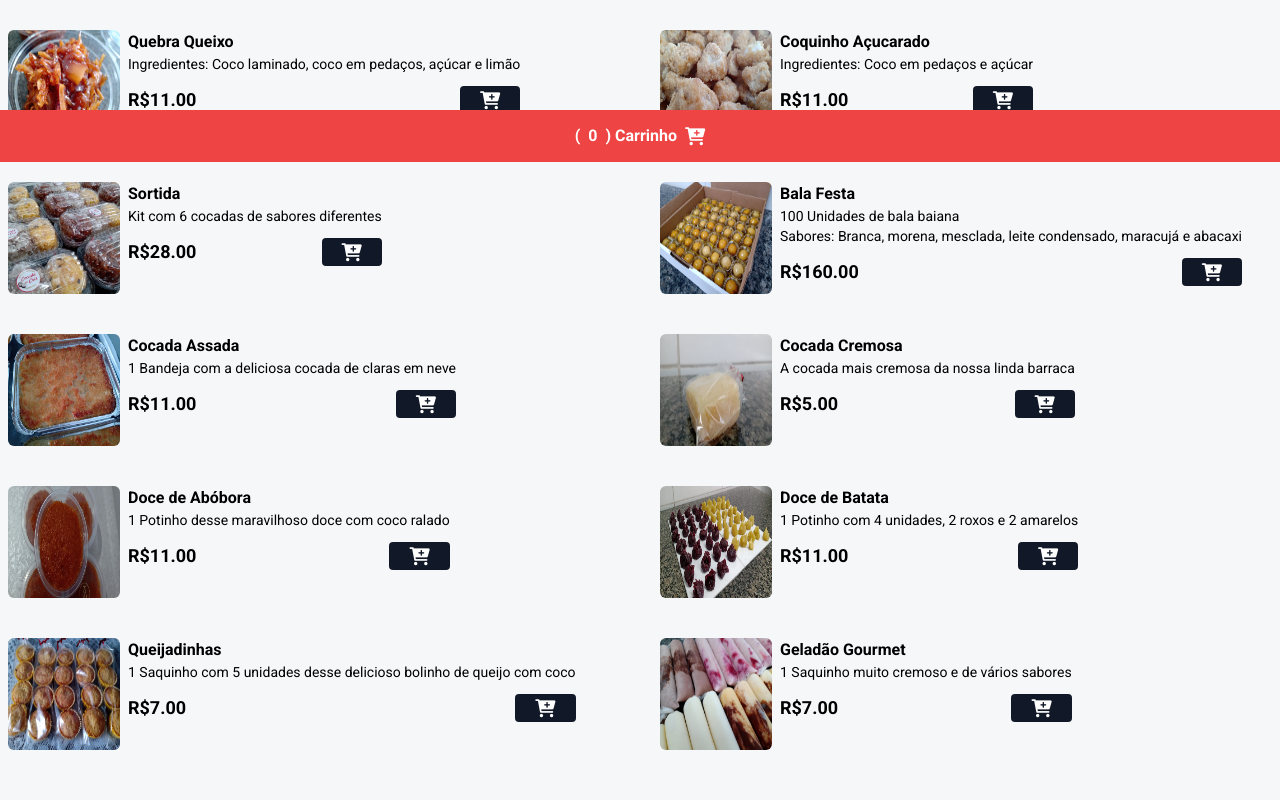
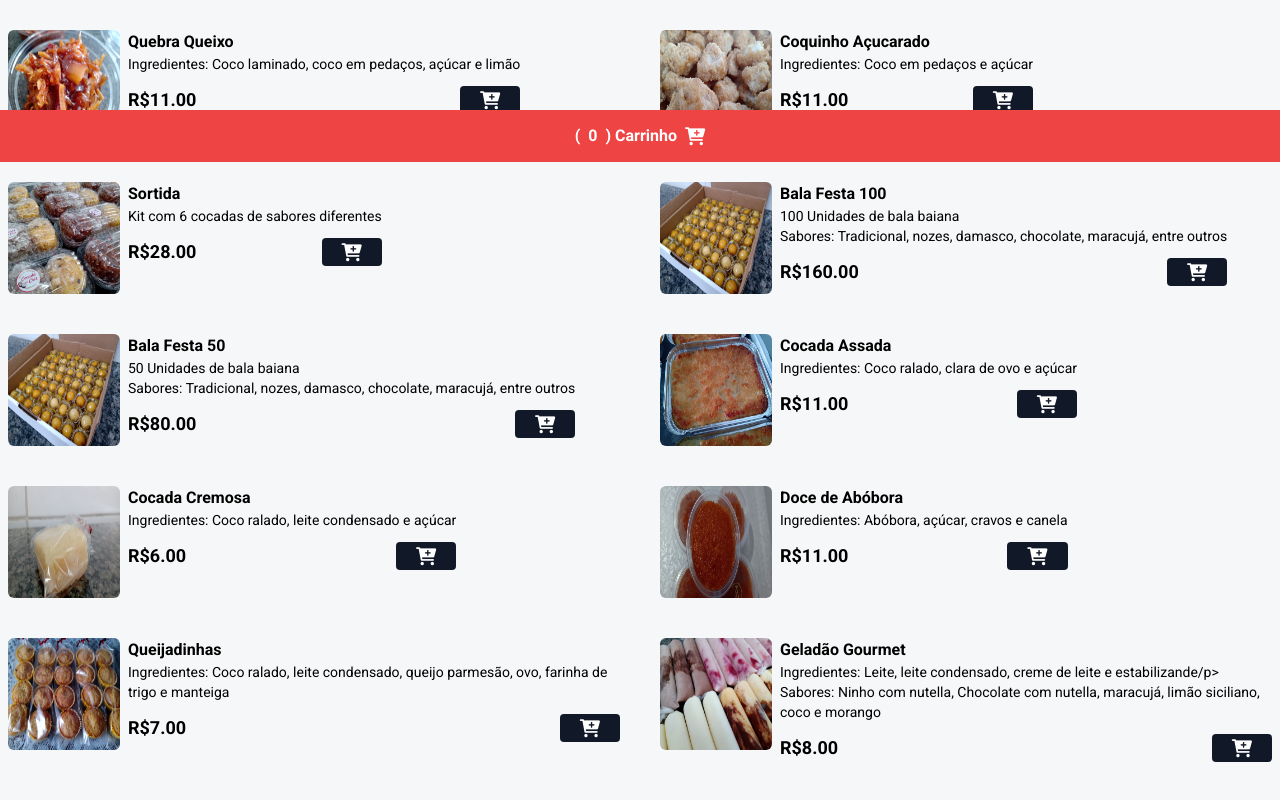
Before and after one commit to NathanCarvalhodaCunha/Cocada_da_Cris, a website: page index.html in a window 1280 px wide. Shown: the part 638-1438 px from the top of the page. Drawn offline with nearby package versions, Linux system fonts and the light colour scheme.

Commit message:
cardapio

```diff
--- a/index.html
+++ b/index.html
@@ -109,12 +109,26 @@
             <div class="flex gap-2">
                 <img src="Imagens/Encomendas.jpg" alt="Encomendas" class="w-28 h-28 rounded-md hover:scale-110 hover:-rotate-2 duration-300">
                 <div>
-                    <p class="font-bold">Bala Festa</p>
+                    <p class="font-bold">Bala Festa 100</p>
                     <p class="text-sm">100 Unidades de bala baiana</p>
-                    <p class="text-sm">Sabores: Branca, morena, mesclada, leite condensado, maracujá e abacaxi</p>
+                    <p class="text-sm">Sabores: Tradicional, nozes, damasco, chocolate, maracujá, entre outros</p>
                     <div class="flex items-center gap-2 justify-between mt-3">
                         <p class="font-bold text-lg">R$160.00</p>
-                        <button class="bg-gray-900 px-5 rounded add-to-cart-btn" data-name="Bala Festa" data-price="160.00">
+                        <button class="bg-gray-900 px-5 rounded add-to-cart-btn" data-name="Bala Festa 100" data-price="160.00">
+                            <i class="fa fa-cart-plus text-lg text-white"></i>
+                        </button>
+                    </div>
+                </div>
+            </div>
+            <div class="flex gap-2">
+                <img src="Imagens/Encomendas.jpg" alt="Doce de Batata" class="w-28 h-28 rounded-md hover:scale-110 hover:-rotate-2 duration-300">
+                <div>
+                    <p class="font-bold">Bala Festa 50</p>
+                    <p class="text-sm">50 Unidades de bala baiana</p>
+                    <p class="text-sm">Sabores: Tradicional, nozes, damasco, chocolate, maracujá, entre outros</p>
+                    <div class="flex items-center gap-2 justify-between mt-3">
+                        <p class="font-bold text-lg">R$80.00</p>
+                        <button class="bg-gray-900 px-5 rounded add-to-cart-btn" data-name="Bala Festa 50" data-price="80.00">
                             <i class="fa fa-cart-plus text-lg text-white"></i>
                         </button>
                     </div>
@@ -124,7 +138,7 @@
                 <img src="Imagens/Cocada_Assada.jpg" alt="Cocada Assada" class="w-28 h-28 rounded-md hover:scale-110 hover:-rotate-2 duration-300">
                 <div>
                     <p class="font-bold">Cocada Assada</p>
-                    <p class="text-sm">1 Bandeja com a deliciosa cocada de claras em neve</p>
+                    <p class="text-sm">Ingredientes: Coco ralado, clara de ovo e açúcar</p>
                     <div class="flex items-center gap-2 justify-between mt-3">
                         <p class="font-bold text-lg">R$11.00</p>
                         <button class="bg-gray-900 px-5 rounded add-to-cart-btn" data-name="Cocada Assada" data-price="11.00">
@@ -137,10 +151,10 @@
                 <img src="Imagens/Cocada_Cremosa.jpg" alt="Cocada Cremosa" class="w-28 h-28 rounded-md hover:scale-110 hover:-rotate-2 duration-300">
                 <div>
                     <p class="font-bold">Cocada Cremosa</p>
-                    <p class="text-sm">A cocada mais cremosa da nossa linda barraca</p>
+                    <p class="text-sm">Ingredientes: Coco ralado, leite condensado e açúcar</p>
                     <div class="flex items-center gap-2 justify-between mt-3">
-                        <p class="font-bold text-lg">R$5.00</p>
-                        <button class="bg-gray-900 px-5 rounded add-to-cart-btn" data-name="Cocada Cremosa" data-price="5.00">
+                        <p class="font-bold text-lg">R$6.00</p>
+                        <button class="bg-gray-900 px-5 rounded add-to-cart-btn" data-name="Cocada Cremosa" data-price="6.00">
                             <i class="fa fa-cart-plus text-lg text-white"></i>
                         </button>
                     </div>
@@ -150,7 +164,7 @@
                 <img src="Imagens/Doce_de_Abóbora.jpg" alt="Doce de Abóbora" class="w-28 h-28 rounded-md hover:scale-110 hover:-rotate-2 duration-300">
                 <div>
                     <p class="font-bold">Doce de Abóbora</p>
-                    <p class="text-sm">1 Potinho desse maravilhoso doce com coco ralado</p>
+                    <p class="text-sm">Ingredientes: Abóbora, açúcar, cravos e canela</p>
                     <div class="flex items-center gap-2 justify-between mt-3">
                         <p class="font-bold text-lg">R$11.00</p>
                         <button class="bg-gray-900 px-5 rounded add-to-cart-btn" data-name="Doce de Abóbora" data-price="11.00">
@@ -160,23 +174,10 @@
                 </div>
             </div>
             <div class="flex gap-2">
-                <img src="Imagens/Doce_de_Batata.jpg" alt="Doce de Batata" class="w-28 h-28 rounded-md hover:scale-110 hover:-rotate-2 duration-300">
-                <div>
-                    <p class="font-bold">Doce de Batata</p>
-                    <p class="text-sm">1 Potinho com 4 unidades, 2 roxos e 2 amarelos</p>
-                    <div class="flex items-center gap-2 justify-between mt-3">
-                        <p class="font-bold text-lg">R$11.00</p>
-                        <button class="bg-gray-900 px-5 rounded add-to-cart-btn" data-name="Doce de Batata" data-price="11.00">
-                            <i class="fa fa-cart-plus text-lg text-white"></i>
-                        </button>
-                    </div>
-                </div>
-            </div>
-            <div class="flex gap-2">
                 <img src="Imagens/Queijadinhas.jpg" alt="Queijadinhas" class="w-28 h-28 rounded-md hover:scale-110 hover:-rotate-2 duration-300">
                 <div>
                     <p class="font-bold">Queijadinhas</p>
-                    <p class="text-sm">1 Saquinho com 5 unidades desse delicioso bolinho de queijo com coco</p>
+                    <p class="text-sm">Ingredientes: Coco ralado, leite condensado, queijo parmesão, ovo, farinha de trigo e manteiga</p>
                     <div class="flex items-center gap-2 justify-between mt-3">
                         <p class="font-bold text-lg">R$7.00</p>
                         <button class="bg-gray-900 px-5 rounded add-to-cart-btn" data-name="Queijadinhas" data-price="7.00">
@@ -189,10 +190,11 @@
                 <img src="Imagens/Geladão.jpg" alt="Geladão" class="w-28 h-28 rounded-md hover:scale-110 hover:-rotate-2 duration-300">
                 <div>
                     <p class="font-bold">Geladão Gourmet</p>
-                    <p class="text-sm">1 Saquinho muito cremoso e de vários sabores</p>
+                    <p class="text-sm">Ingredientes: Leite, leite condensado, creme de leite e estabilizande/p>
+                    <p class="text-sm">Sabores: Ninho com nutella, Chocolate com nutella, maracujá, limão siciliano, coco e morango</p>
                     <div class="flex items-center gap-2 justify-between mt-3">
-                        <p class="font-bold text-lg">R$7.00</p>
-                        <button class="bg-gray-900 px-5 rounded add-to-cart-btn" data-name="Geladão Gourmet" data-price="7.00">
+                        <p class="font-bold text-lg">R$8.00</p>
+                        <button class="bg-gray-900 px-5 rounded add-to-cart-btn" data-name="Geladão Gourmet" data-price="8.00">
                             <i class="fa fa-cart-plus text-lg text-white"></i>
                         </button>
                     </div>
```
